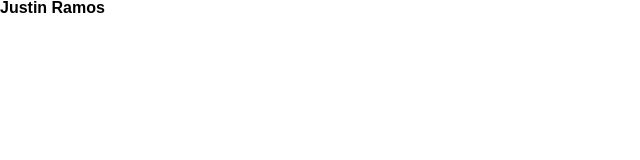
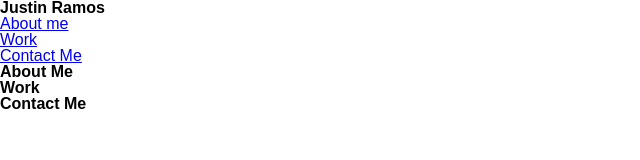
Before and after one commit to JR728/digital-dossier, a plain HTML site: page index.html in a window 1280 px wide. Shown: the whole page, without its empty margins (0-640 px from the left). Drawn offline with Linux system fonts and the light colour scheme.

Commit message:
added the navigation to different sections of webpage

```diff
--- a/index.html
+++ b/index.html
@@ -1,16 +1,49 @@
 <!DOCTYPE html>
 <html lang="en-us">
-<header>
+<head>
     <meta charset="UTF-8"
     <meta name="viewport" content="width=device-width, initial-scale=1.0" />
     <title>Web Development Portfolio</title>
     <link rel="stylesheet" href="./assets/css/reset.css"/>
     <link rel="stylesheet" href="./assets/css/style.css"/>
-</header>
+</head>
 
 <body>
-    <header>
+    <header class="header">
         <h1>Justin Ramos</h1>
+        <div>
+            <nav>
+                <ul>
+                    <li>
+                        <a href='#about-me'>About me</a>
+                    </li>
+                    <li>
+                        <a href='#work'>Work</a>
+                    </li>
+                    <li>
+                        <a href='#contact-me'>Contact Me</a>
+                    </li>
+                </ul>
+            </nav>
+        </div>
     </header>
+    <div class="about-me">
+        <h2>About Me</h2>
+        <p>
+
+        </p>
+    </div>
+    <div class="work">
+        <h2>Work</h2>
+        <p>
+
+        </p>
+    </div>
+    <div class="contact-me">
+        <h2>Contact Me</h2>
+        <p>
+
+        </p>
+    </div>
 </body>
 </html>
```
